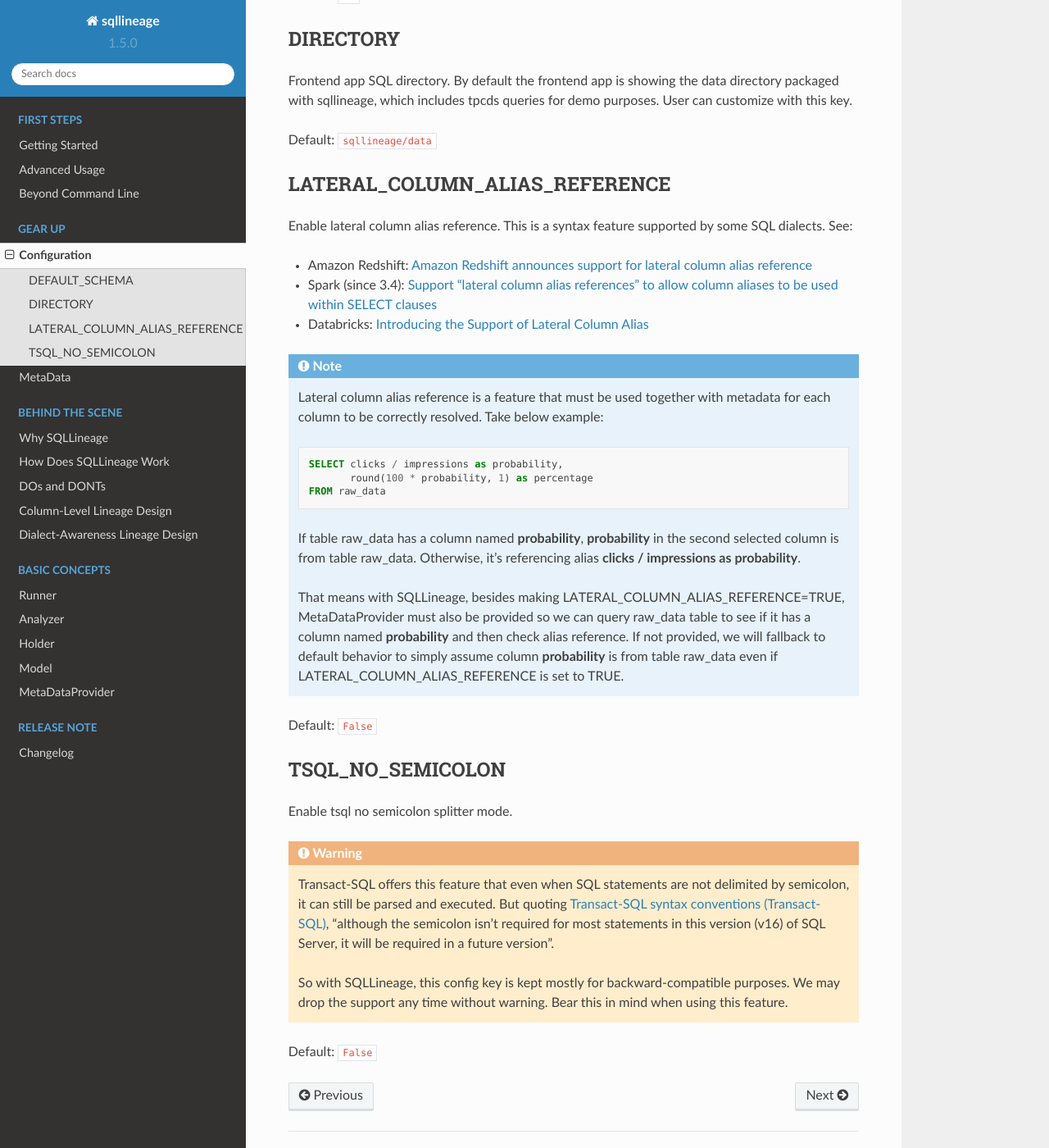
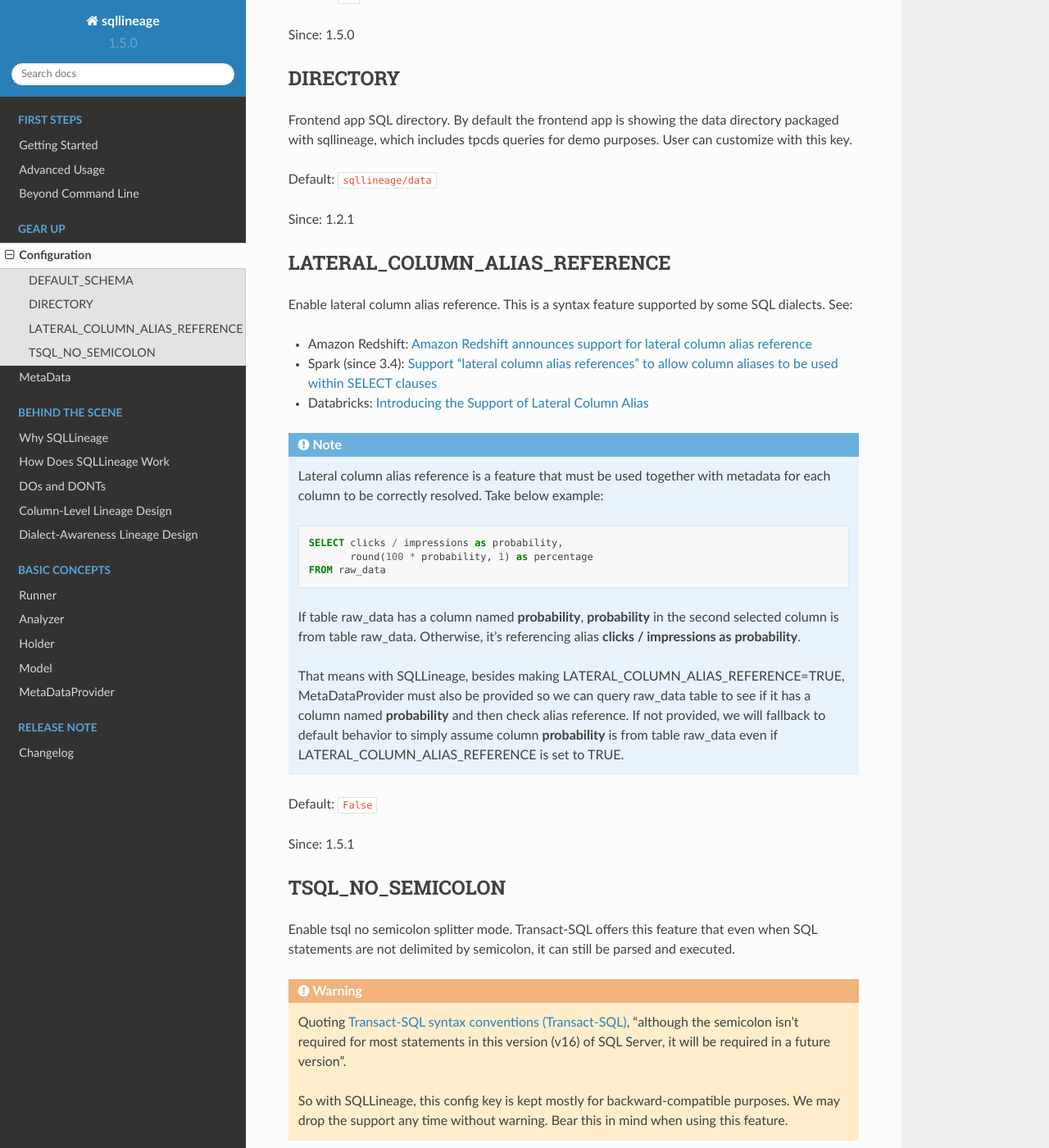
Before and after one commit to reata/sqllineage, a Sphinx documentation site: the page built from docs/gear_up/configuration.rst, in a window 1280 px wide and 1400 px high, scrolled down 475 px. Shown: the whole window at 82% size. Built offline with Sphinx 7.4.7 and the Read the Docs theme 2.0.0, drawn with Linux system fonts in a browser that asks for light colours.

Commit message:
docs: starting version for each config

```diff
--- a/docs/gear_up/configuration.rst
+++ b/docs/gear_up/configuration.rst
@@ -15,12 +15,16 @@ default schema name.
 
 Default: ``""``
 
+Since: 1.5.0
+
 DIRECTORY
 =========
 Frontend app SQL directory. By default the frontend app is showing the data directory packaged with sqllineage,
 which includes tpcds queries for demo purposes. User can customize with this key.
 
 Default: ``sqllineage/data``
+
+Since: 1.2.1
 
 LATERAL_COLUMN_ALIAS_REFERENCE
 ==============================
@@ -50,20 +54,24 @@ Enable lateral column alias reference. This is a syntax feature supported by som
 
 Default: ``False``
 
+Since: 1.5.1
+
 TSQL_NO_SEMICOLON
 =================
-Enable tsql no semicolon splitter mode.
+Enable tsql no semicolon splitter mode. Transact-SQL offers this feature that even when SQL statements are not delimited
+by semicolon, it can still be parsed and executed.
 
 .. warning::
-     Transact-SQL offers this feature that even when SQL statements are not delimited by semicolon, it can still be
-     parsed and executed. But quoting `Transact-SQL syntax conventions (Transact-SQL)`_, "although the semicolon isn't
-     required for most statements in this version (v16) of SQL Server, it will be required in a future version".
+     Quoting `Transact-SQL syntax conventions (Transact-SQL)`_, "although the semicolon isn't required for most
+     statements in this version (v16) of SQL Server, it will be required in a future version".
 
      So with SQLLineage, this config key is kept mostly for backward-compatible purposes. We may drop the support any
      time without warning. Bear this in mind when using this feature.
 
 Default: ``False``
 
+Since: 1.4.8
+
 
 .. _Amazon Redshift announces support for lateral column alias reference: https://aws.amazon.com/about-aws/whats-new/2018/08/amazon-redshift-announces-support-for-lateral-column-alias-reference/
 .. _Support "lateral column alias references" to allow column aliases to be used within SELECT clauses: https://issues.apache.org/jira/browse/SPARK-27561
```
